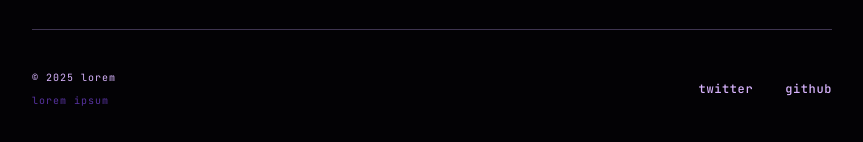
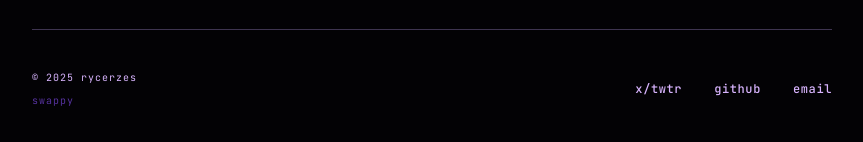
Before and after one commit to rycerzes/website, a SvelteKit app: page /blog in a window 1280 px wide. Shown: the part 652-794 px from the top of the page, without its empty margins (208-1071 px from the left). Built offline with nearby package versions, Linux system fonts and the light colour scheme.

Commit message:
feat: content

```diff
--- a/src/routes/+layout.svelte
+++ b/src/routes/+layout.svelte
@@ -72,10 +72,6 @@
 <div
 	class="relative z-10 mx-auto flex min-h-screen w-full max-w-4xl flex-col px-6 transition-opacity duration-1000 md:px-12"
 >
-	<!--
-		Lorem ipsum dolor sit amet.
-	-->
-
 	<!-- Header from design -->
 	<header
 		class={cn(
@@ -146,18 +142,22 @@
 	>
 		<div class="flex flex-col gap-2">
 			<div class="text-[10px] tracking-widest text-uv-text-dim">
-				© {new Date().getFullYear()} Lorem
+				© {new Date().getFullYear()} rycerzes
 			</div>
-			<div class="text-[10px] tracking-widest text-violet-500/60">Lorem Ipsum</div>
+			<div class="text-[10px] tracking-widest text-violet-500/60">swappy</div>
 		</div>
 		<div class="flex items-center gap-8">
 			<a
-				class="text-xs font-medium tracking-wider text-uv-text-dim transition-colors hover:text-white hover:shadow-[0_0_15px_rgba(167,139,250,0.5)]"
-				href="/">Twitter</a
+				class="text-xs font-medium tracking-wider text-uv-text-dim transition-colors hover:text-violet-400"
+				href="https://x.com/swaapppyyy">x/twtr</a
 			>
 			<a
-				class="text-xs font-medium tracking-wider text-uv-text-dim transition-colors hover:text-white hover:shadow-[0_0_15px_rgba(167,139,250,0.5)]"
-				href="/">GitHub</a
+				class="text-xs font-medium tracking-wider text-uv-text-dim transition-colors hover:text-violet-400"
+				href="https://github.com/rycerzes">github</a
+			>
+			<a
+				class="text-xs font-medium tracking-wider text-uv-text-dim transition-colors hover:text-violet-400"
+				href="mailto:swapnil@rycerz.es">email</a
 			>
 		</div>
 	</footer>
--- a/src/routes/+page.svelte
+++ b/src/routes/+page.svelte
@@ -6,7 +6,6 @@
 <section id="about" class="fade-in mb-6 max-w-2xl">
 	<div class="flex flex-col items-start gap-8 md:flex-row">
 		<div class="relative shrink-0">
-			<!-- Profile Image with CRT scanline effect overlay -->
 			<!-- Profile Image with CRT scanline effect overlay -->
 			<div
 				class="border-theme/50 group crt-effect relative h-32 w-32 overflow-hidden rounded-none border md:h-40 md:w-40"
@@ -21,23 +20,28 @@
 		</div>
 
 		<div class="flex flex-col gap-3">
-			<h1 class="text-3xl font-bold tracking-tight text-white italic md:text-4xl">Lorem Ipsum</h1>
+			<h1 class="text-3xl font-bold tracking-tight text-white md:text-4xl">swappy</h1>
 
 			<div class="text-sm font-medium tracking-wide text-uv-text-dim">
-				<p>Lorem ipsum</p>
-				<p>Dolor sit amet</p>
+				<p>eng intern @ siemens</p>
+				<p>programmer. tinkerer. nerd.</p>
 			</div>
 
 			<p class="mt-1 max-w-lg text-sm leading-relaxed text-uv-text-dim">
-				Lorem ipsum dolor sit amet, consectetur adipiscing elit. Sed do eiusmod tempor incididunt ut
-				labore et dolore magna aliqua.
+				currently interning at siemens, working on vlms/llms, robotics and autonomous systems.
 			</p>
 
+			<p class="mt-2 text-sm text-uv-text-dim">
+				I've written a longer introduction <a
+					href="/about"
+					class="underline transition-colors hover:text-violet-400">here</a
+				> if you're interested :)
+			</p>
 			<div class="mt-2 text-sm">
-				<span class="text-uv-text-dim/80">lorem ipsum: </span>
+				<span class="text-uv-text-dim/80">e33: </span>
 				<span
 					class="cursor-pointer font-medium text-violet-400 italic transition-colors hover:text-violet-300"
-					>Lorem ipsum dolor sit amet</span
+					>for those who come after</span
 				>
 			</div>
 		</div>
```
